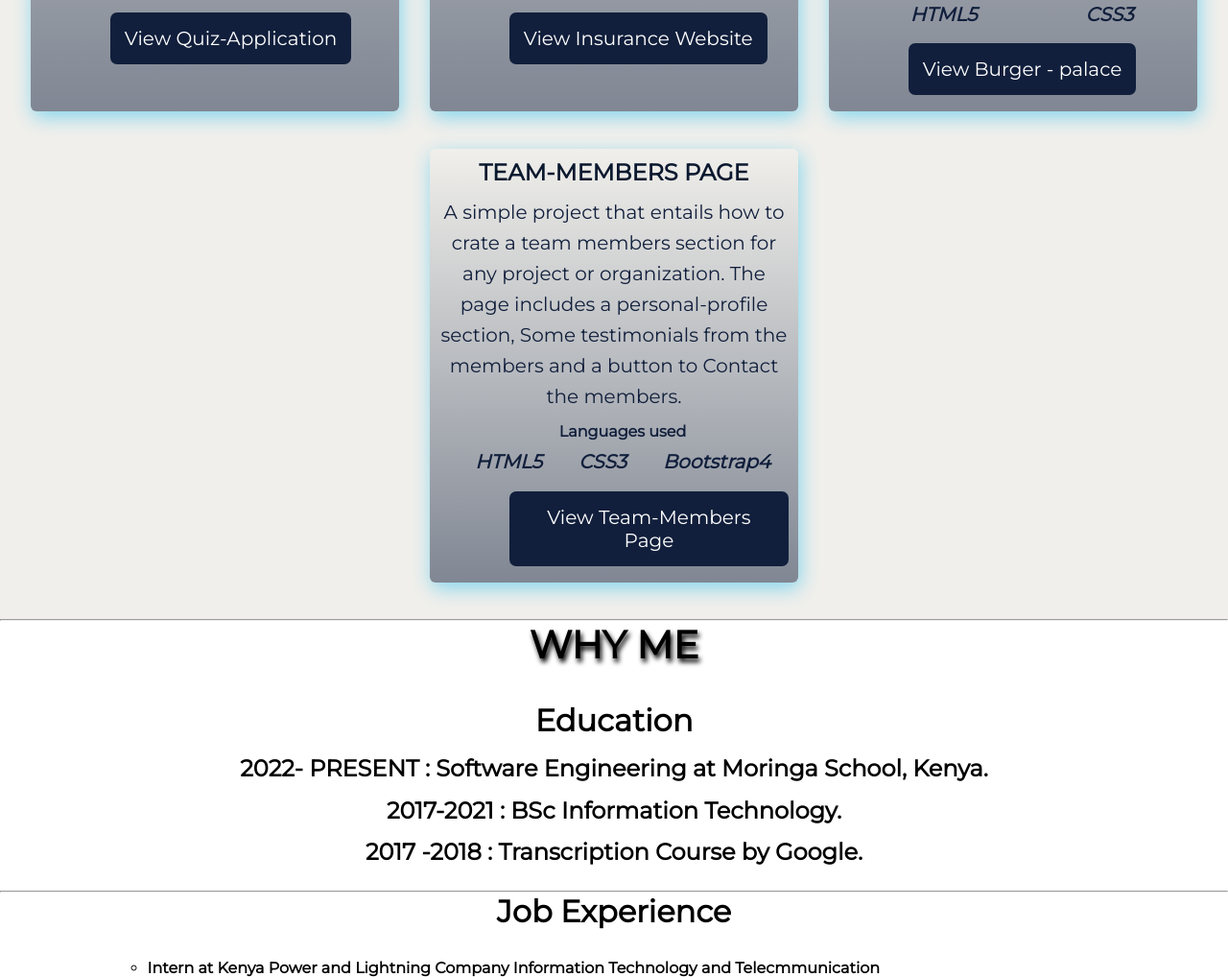
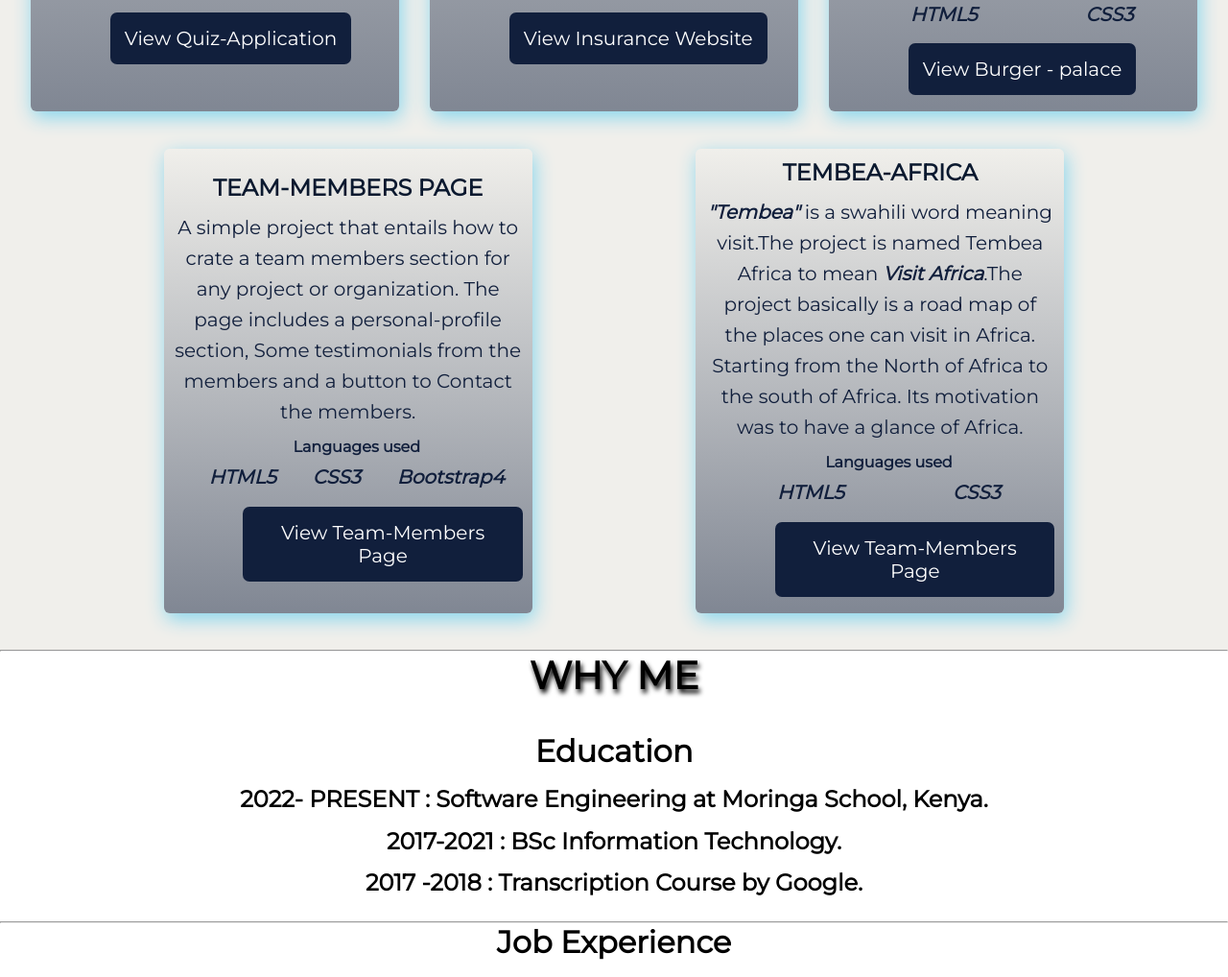
Before and after one commit to Reuben-Kipkemboi/portfolio, a plain HTML site: page index.html in a window 1280 px wide. Shown: the part 1633-2651 px from the top of the page at 96% size. Drawn offline with Linux system fonts and the light colour scheme.

Commit message:
st:paragraph-styling - complete project section, all links functional

```diff
--- a/index.html
+++ b/index.html
@@ -135,6 +135,22 @@
                 <a href="https://reuben-kipkemboi.github.io/Insurance-website/"><button>View Team-Members
                         Page</button></a>
             </div>
+            <div class="project1">
+                <h3>Tembea-Africa</h3>
+                <p><em><strong>"Tembea"</strong></em> is a swahili word meaning visit.The project is named Tembea Africa to mean
+                    <em><strong>Visit Africa</strong></em>.The project basically is a road map of the places one can visit in Africa.
+                    Starting from the North of Africa to the south of Africa.
+                    Its motivation was to have a glance of Africa.
+                </p>
+                <h4>Languages used</h4>
+                <ul>
+                    <li>HTML5</li>
+                    <li>CSS3</li>
+                </ul>
+                <a href="https://reuben-kipkemboi.github.io/Insurance-website/"><button>View Team-Members
+                        Page</button></a>
+            </div>
+
         </div>
     </div>
     <hr>
@@ -162,11 +178,13 @@
         <div class="me">
             <p>
                 "After Completing my Information Technology Degree programme from Murang'a University, I felt
-                not satisfied with my programming skills.And per the demands of the job market, I needed a palce to strengthen my skills inorder to prepared
+                not satisfied with my programming skills.And per the demands of the job market, I needed a palce to
+                strengthen my skills inorder to prepared
                 to tackle issues well and provide solutions to my local community and the world at large.I therefore
                 decided to take a programming class to sharpen my skills.To date am still learning and improving myself
                 thus offering robust, reliable and valid solutions to you."
             </p>
+            <hr>
             <h3>Hobbies, skills and interests </h3>
             <div class="hobbies">
                 <h4>Hobbies and interests</h4>
```
